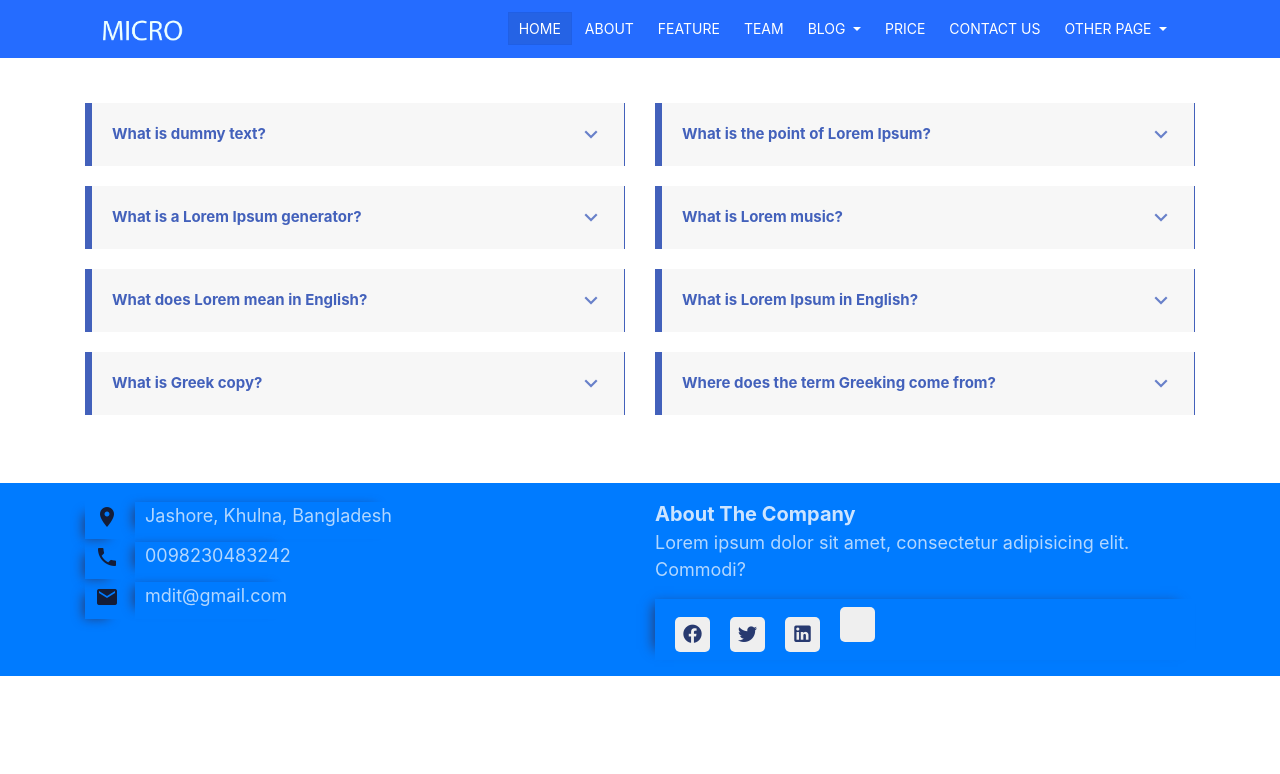
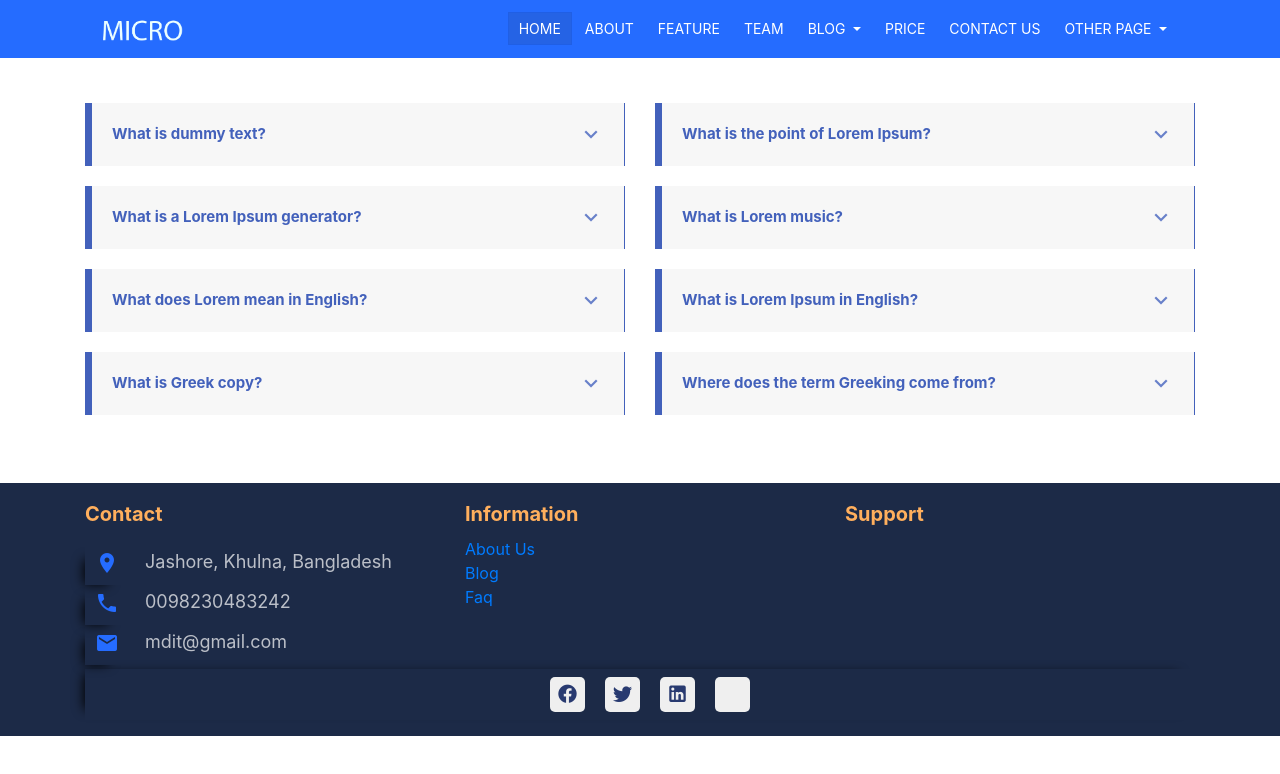
Before and after one commit to ashiqulemu/simple-theme, a Vue app: page /faq in a window 1280 px wide. Shown: the top 774 px of the page. Built offline with nearby package versions, Linux system fonts and the light colour scheme.

Commit message:
Content editing

```diff
--- a/src/assets/sass/juhurul.scss
+++ b/src/assets/sass/juhurul.scss
@@ -5,17 +5,24 @@
 
 .footer-content{
 
+  background: darken($bg-social1,22%);
+
+  .lead{
+    color:lighten($nav-link, 30%);
+    font-weight: bold;
+  }
+
   .company-contact{
     .contact-icon{
       height: 40px;
       width: 40px;
-      color: darken($secondary, 15%);
+      color: $primary;
       font-size: 24px;
-      box-shadow: -9px 7px 12px -8px  $secondary;
+      box-shadow: -9px 7px 12px -8px darken($primary,70%);
       padding-left: 10px;
     }
 
-    P{
+    .info{
       color: rgba($white,0.7);
       font-size: 18px;
       margin-bottom: 0 !important;
@@ -23,9 +30,10 @@
       margin-left: 10px;
       padding-left: 10px;
       text-align: left;
-      box-shadow: -9px -3px 12px -8px  $secondary;
+      //box-shadow: -9px -3px 12px -8px  $secondary;
     }
   }
+
 
   .company-media{
 
@@ -33,18 +41,9 @@
       margin-top: 50px;
     }
 
-    .lead{
-      font-weight: bold;
-      color: rgba($white,0.8);
-    }
-    P{
-      color: rgba($white,0.7);
-      font-size: 18px;
-      text-align: left;
-    }
-
     .icon-section{
-      box-shadow: -9px -3px 12px -8px  $secondary;
+      box-shadow: -9px -3px 12px -8px  darken($primary,70%);
+      justify-content: center;
 
       .media-icon{
         height: 35px;
@@ -55,6 +54,7 @@
         border-radius: 5px;
         border: none;
         text-align: center;
+
 
         &:hover{
           background: rgba($secondary, 0.8);
--- a/src/components/partial/myFooter.vue
+++ b/src/components/partial/myFooter.vue
@@ -1,35 +1,49 @@
 <template>
-    <div class="bg-primary">
+    <div class="footer-content">
         <div class="container">
-        <div class="row py-3 footer-content">
+            <div class="row py-3">
 
-            <div class="col-md-6 company-contact">
+                <div class="col-md-4 company-contact">
+                    <p class="lead">Contact</p>
                     <div class="d-flex">
                         <i class="mdi mdi-map-marker contact-icon"></i>
-                    <p>Jashore, Khulna, Bangladesh</p>
+                        <p class="info">Jashore, Khulna, Bangladesh</p>
                     </div>
                     <div class="d-flex">
                         <i class="mdi mdi-phone contact-icon"></i>
-                    <p>0098230483242</p>
+                        <p class="info">0098230483242</p>
                     </div>
                     <div class="d-flex">
                         <i class="mdi mdi-email contact-icon"></i>
-                    <p>mdit@gmail.com</p>
+                        <p class="info">mdit@gmail.com</p>
                     </div>
                 </div>
 
-            <div class="col-md-6 company-media">
-                <div class="lead">About The Company</div>
+                <div class="col-md-4 information">
+                    <div class="lead">Information</div>
+                    <div class="info-link d-flex flex-column mt-2">
+                        <a href="">About Us</a>
+                        <a href="">Blog</a>
+                        <a href="">Faq</a>
+                    </div>
+                </div>
+
+                <div class="col-md-4">
+                    <div class="lead">Support</div>
                     <div>
-                    <p>Lorem ipsum dolor sit amet, consectetur adipisicing elit. Commodi?</p>
+
                     </div>
-                <div class="icon-section py-2">
+                </div>
+
+                <div class="col-12 company-media mt-1">
+                    <div class="icon-section d-flex py-2">
                         <button class="mdi mdi-facebook media-icon"></button>
                         <button class="mdi mdi-twitter media-icon"></button>
                         <button class="mdi mdi-linkedin media-icon"></button>
                         <button class="mdi mdi-github-circle media-icon"></button>
                     </div>
                 </div>
+
             </div>
         </div>
     </div>
```
Lines whose indentation alone changed are shown as unchanged.
